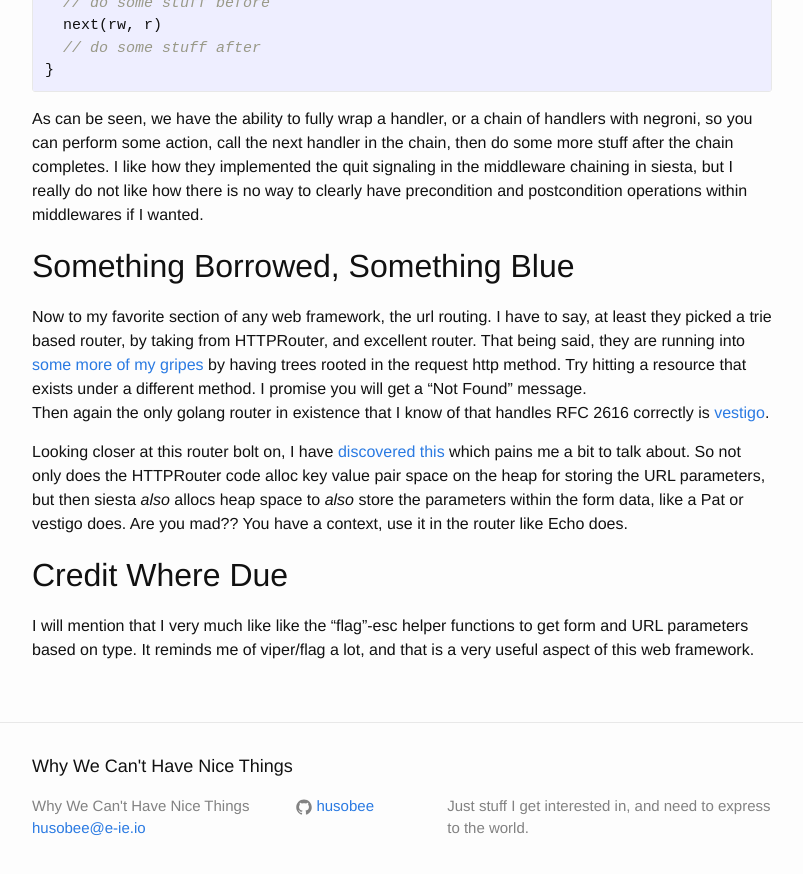
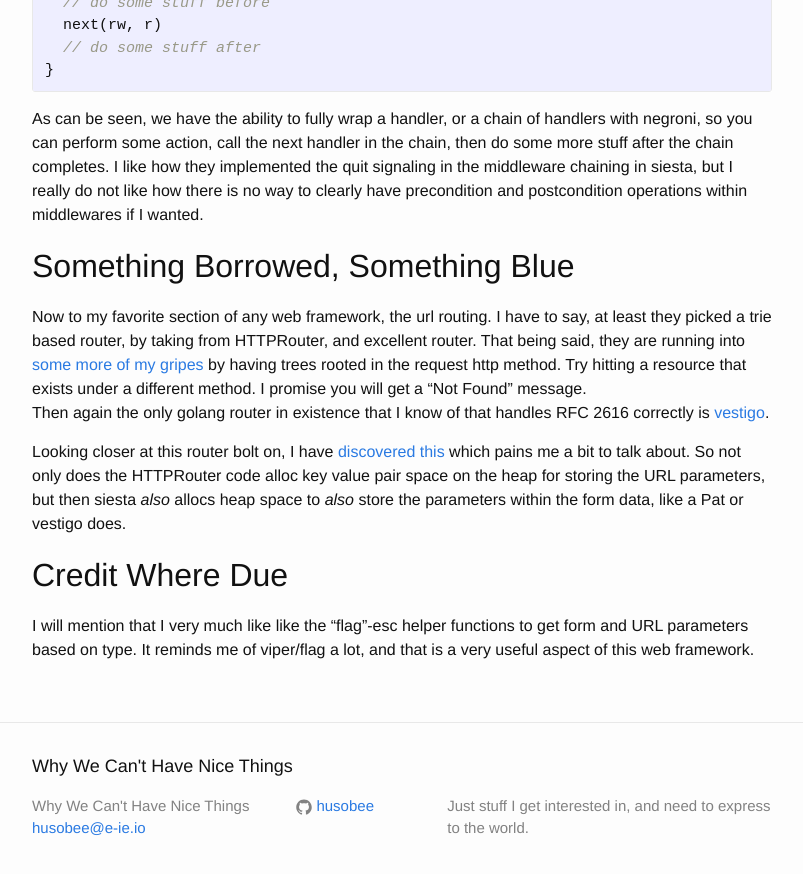
Before and after one commit to husobee/husobee.github.io, a Jekyll site: the page built from _posts/2015-11-10-reviewing-siesta.markdown, in a window 1280 px wide and 900 px high, scrolled down 1301 px. Shown: the top 874 px of the window, without its empty margins (238-1041 px from the left). Built offline with Jekyll 4.4.1, drawn with Linux system fonts in a browser that asks for light colours.

Commit message:
a little harsh

```diff
--- a/_posts/2015-11-10-reviewing-siesta.markdown
+++ b/_posts/2015-11-10-reviewing-siesta.markdown
@@ -87,8 +87,7 @@
 me a bit to talk about.  So not only does the HTTPRouter code alloc key value pair
 space on the heap for storing the URL parameters, but then siesta *also* allocs
 heap space to *also* store the parameters within the form data, like a Pat or
-vestigo does.  Are you mad?? You have a context, use it in the router like Echo
-does.
+vestigo does.
 
 ## Credit Where Due
 
```
